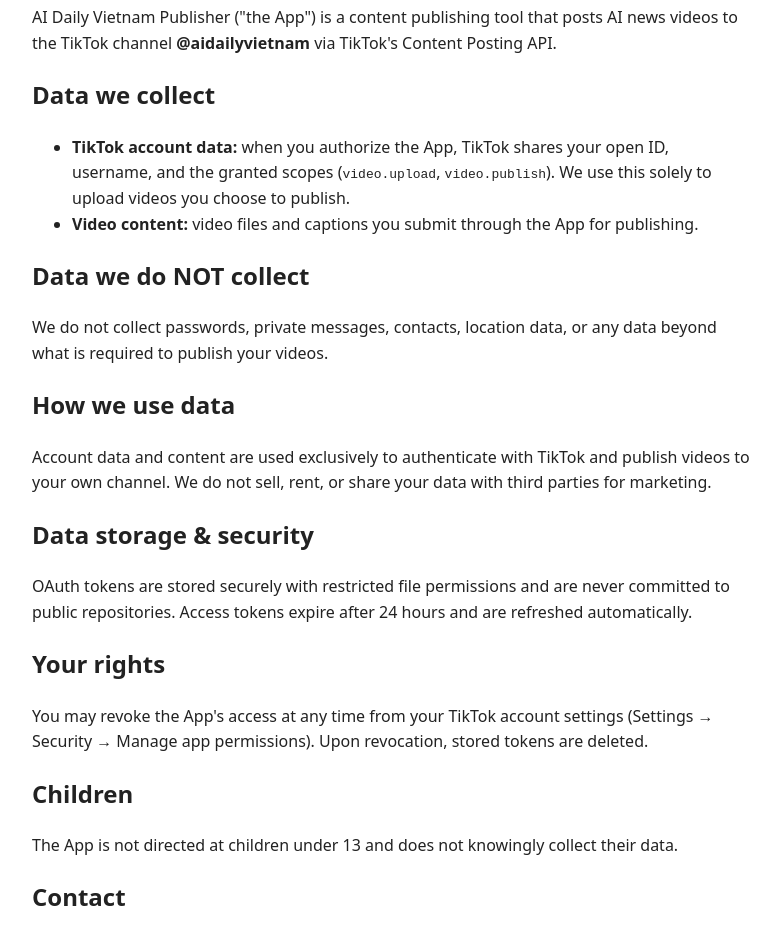
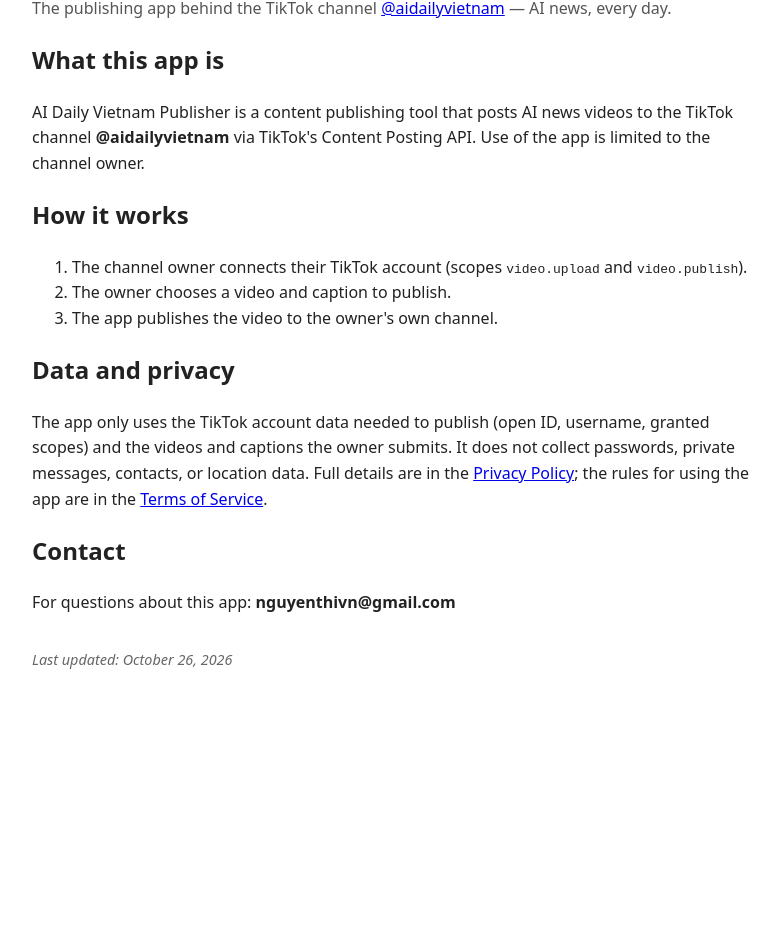
Before and after one commit to thinv/AI-Daily-Vietnam-Legal, a plain HTML site: page index.html in a window 1280 px wide. Shown: the part 149-1083 px from the top of the page, without its empty margins (248-1028 px from the left). After the commit the page ends 860 px from the top, so only its background shows below. Drawn offline with Linux system fonts and the light colour scheme.

Commit message:
lam trang chu + favicon link cho app review TikTok (sua theo phan hoi 26/10)

```diff
--- a/index.html
+++ b/index.html
@@ -1,36 +1,26 @@
 <!DOCTYPE html>
 <html lang="en">
 <head><meta charset="utf-8"><meta name="viewport" content="width=device-width,initial-scale=1">
-<title>Privacy Policy — AI Daily Vietnam Publisher</title>
-<style>body{font-family:system-ui,sans-serif;max-width:720px;margin:40px auto;padding:0 20px;line-height:1.6;color:#222}</style>
+<title>AI Daily Vietnam Publisher</title>
+<link rel="icon" type="image/png" href="favicon.png">
+<style>body{font-family:system-ui,sans-serif;max-width:720px;margin:40px auto;padding:0 20px;line-height:1.6;color:#222}nav{margin-bottom:24px}nav a{margin-right:16px}h1{margin-bottom:4px}.tagline{color:#555;margin-top:0}footer{margin-top:32px;color:#666;font-size:.9em}</style>
 </head>
 <body>
-<h1>Privacy Policy — AI Daily Vietnam Publisher</h1>
-<p><em>Last updated: October 19, 2026</em></p>
-<p>AI Daily Vietnam Publisher ("the App") is a content publishing tool that posts AI news videos
-to the TikTok channel <strong>@aidailyvietnam</strong> via TikTok's Content Posting API.</p>
-<h2>Data we collect</h2>
-<ul>
-<li><strong>TikTok account data:</strong> when you authorize the App, TikTok shares your open ID,
-username, and the granted scopes (<code>video.upload</code>, <code>video.publish</code>).
-We use this solely to upload videos you choose to publish.</li>
-<li><strong>Video content:</strong> video files and captions you submit through the App for publishing.</li>
-</ul>
-<h2>Data we do NOT collect</h2>
-<p>We do not collect passwords, private messages, contacts, location data, or any data beyond
-what is required to publish your videos.</p>
-<h2>How we use data</h2>
-<p>Account data and content are used exclusively to authenticate with TikTok and publish videos
-to your own channel. We do not sell, rent, or share your data with third parties for marketing.</p>
-<h2>Data storage &amp; security</h2>
-<p>OAuth tokens are stored securely with restricted file permissions and are never committed to
-public repositories. Access tokens expire after 24 hours and are refreshed automatically.</p>
-<h2>Your rights</h2>
-<p>You may revoke the App's access at any time from your TikTok account settings
-(Settings → Security → Manage app permissions). Upon revocation, stored tokens are deleted.</p>
-<h2>Children</h2>
-<p>The App is not directed at children under 13 and does not knowingly collect their data.</p>
+<nav><strong>AI Daily Vietnam Publisher</strong> &nbsp; <a href="index.html">Home</a> <a href="privacy-policy.html">Privacy Policy</a> <a href="terms-of-service.html">Terms of Service</a></nav>
+<h1>AI Daily Vietnam Publisher</h1>
+<p class="tagline">The publishing app behind the TikTok channel <a href="https://www.tiktok.com/@aidailyvietnam">@aidailyvietnam</a> — AI news, every day.</p>
+<h2>What this app is</h2>
+<p>AI Daily Vietnam Publisher is a content publishing tool that posts AI news videos to the TikTok channel <strong>@aidailyvietnam</strong> via TikTok's Content Posting API. Use of the app is limited to the channel owner.</p>
+<h2>How it works</h2>
+<ol>
+<li>The channel owner connects their TikTok account (scopes <code>video.upload</code> and <code>video.publish</code>).</li>
+<li>The owner chooses a video and caption to publish.</li>
+<li>The app publishes the video to the owner's own channel.</li>
+</ol>
+<h2>Data and privacy</h2>
+<p>The app only uses the TikTok account data needed to publish (open ID, username, granted scopes) and the videos and captions the owner submits. It does not collect passwords, private messages, contacts, or location data. Full details are in the <a href="privacy-policy.html">Privacy Policy</a>; the rules for using the app are in the <a href="terms-of-service.html">Terms of Service</a>.</p>
 <h2>Contact</h2>
-<p>For privacy questions: <strong>nguyenthivn@gmail.com</strong></p>
+<p>For questions about this app: <strong>nguyenthivn@gmail.com</strong></p>
+<footer><em>Last updated: October 26, 2026</em></footer>
 </body>
 </html>
```
Also changed, not shown: privacy-policy.html (+3 -1 lines), terms-of-service.html (+3 -1 lines), 1 other file.
